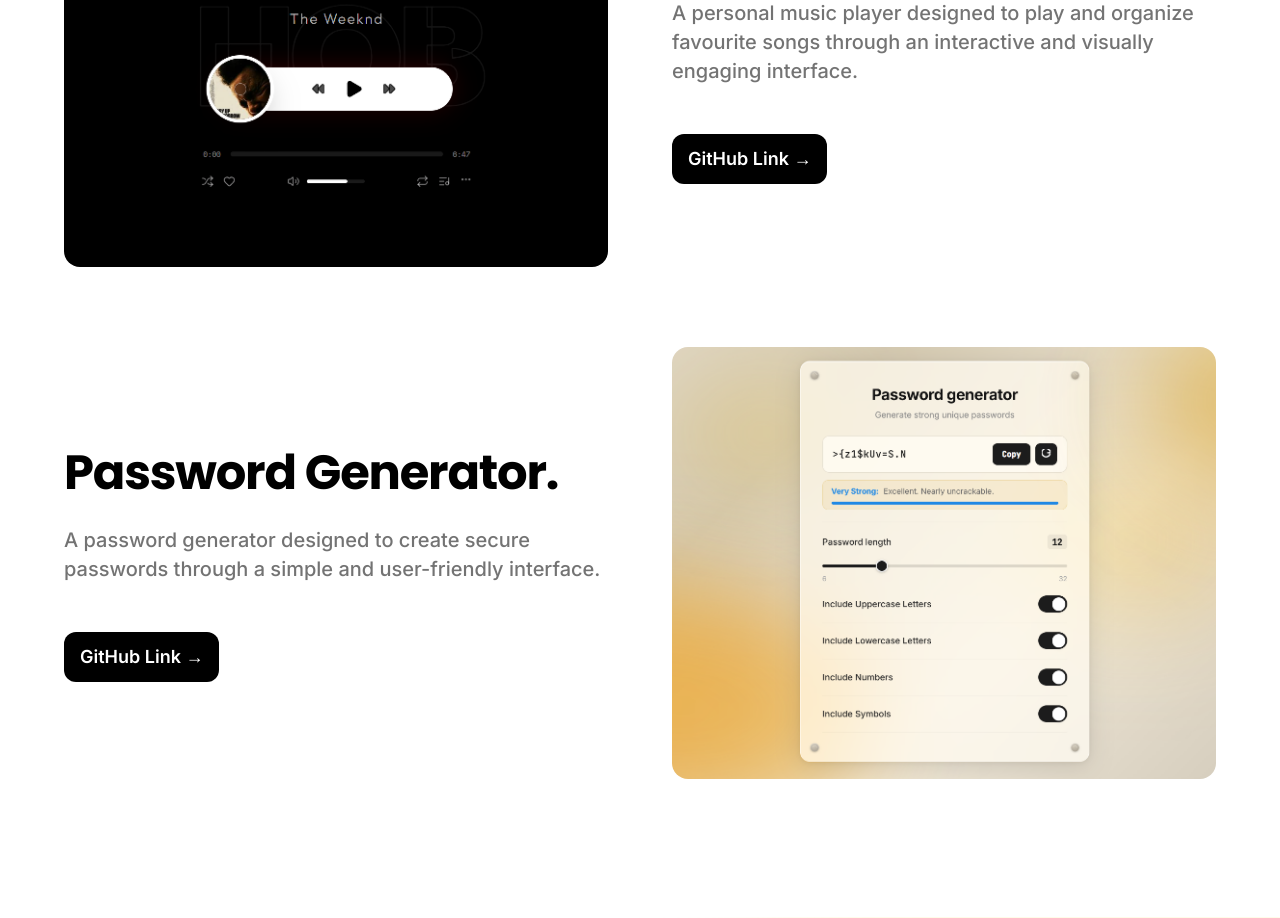
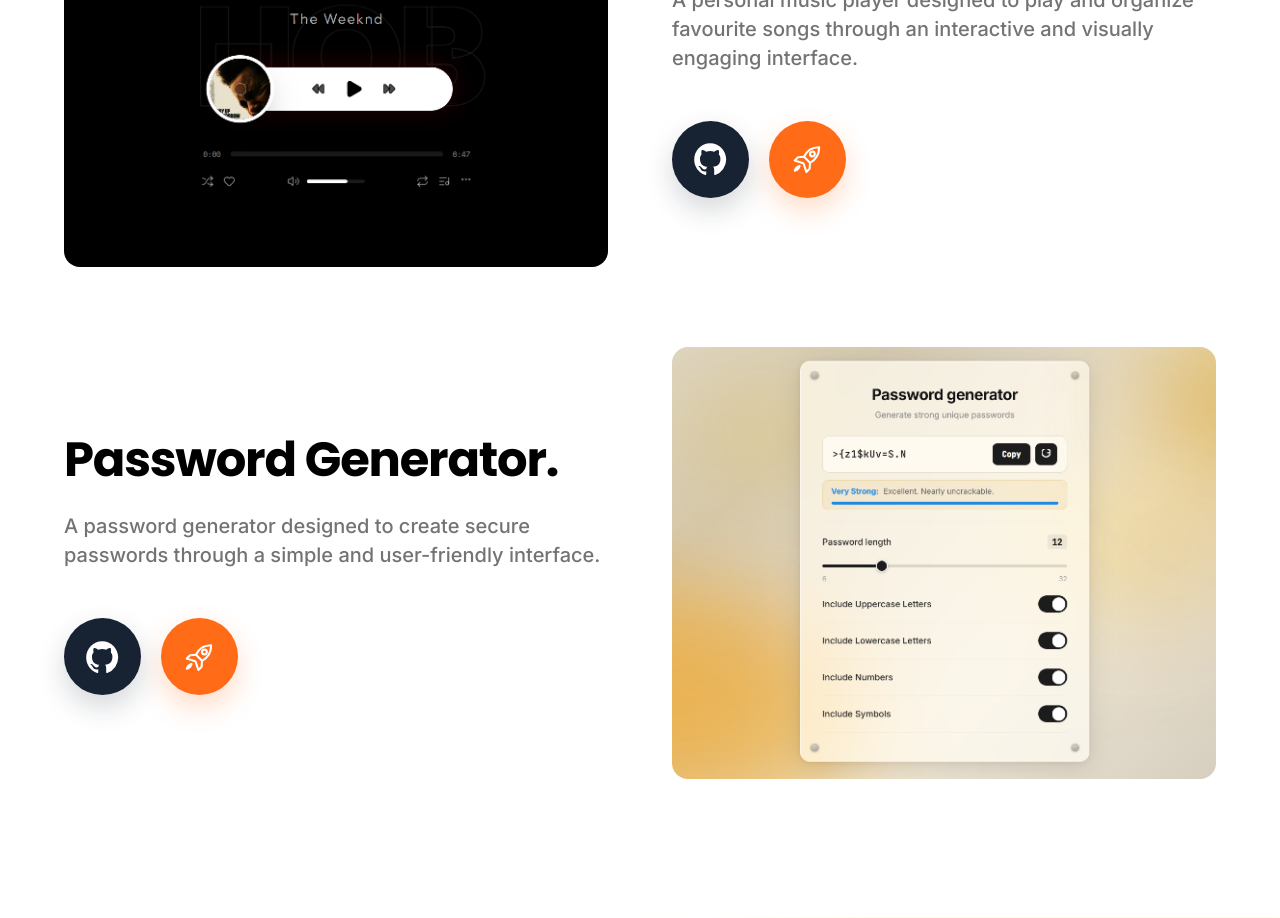
Before and after one commit to avigyanguha/avigyan_portfolio, a React app: page / in a window 1280 px wide. Shown: the part 3240-4158 px from the top of the page. Built offline with nearby package versions, Linux system fonts and the light colour scheme; the HTML template or start-up script is replaced by a standard one; a web font is replaced by a local one.

Commit message:
added demo button to project card

```diff
--- a/src/components/ProjectCard.tsx
+++ b/src/components/ProjectCard.tsx
@@ -3,6 +3,25 @@ import type { Project } from "../types";
 interface ProjectCardProps {
   project: Project;
   reverse?: boolean;
+}
+
+function GitHubIcon() {
+  return (
+    <svg aria-hidden="true" viewBox="0 0 24 24">
+      <path d="M12 2C6.48 2 2 6.58 2 12.23c0 4.51 2.87 8.34 6.84 9.69.5.1.68-.22.68-.49v-1.91c-2.78.62-3.37-1.21-3.37-1.21-.45-1.18-1.11-1.49-1.11-1.49-.91-.64.07-.62.07-.62 1 .08 1.53 1.06 1.53 1.06.89 1.56 2.34 1.11 2.91.85.09-.66.35-1.11.63-1.36-2.22-.26-4.56-1.14-4.56-5.06 0-1.12.39-2.03 1.03-2.75-.1-.26-.45-1.3.1-2.71 0 0 .84-.28 2.75 1.05A9.3 9.3 0 0 1 12 6.94a9.3 9.3 0 0 1 2.5.35c1.91-1.33 2.75-1.05 2.75-1.05.55 1.41.2 2.45.1 2.71.64.72 1.03 1.63 1.03 2.75 0 3.93-2.34 4.79-4.57 5.05.36.32.68.94.68 1.89v2.79c0 .27.18.59.69.49A10.24 10.24 0 0 0 22 12.23C22 6.58 17.52 2 12 2Z" />
+    </svg>
+  );
+}
+
+function RocketIcon() {
+  return (
+    <svg aria-hidden="true" viewBox="0 0 48 48">
+      <path d="M27.5 28.5 20 21c3.4-7.9 10.1-12 19-12-.1 8.9-4.2 15.6-11.5 19.5Z" />
+      <path d="m20 21-7.5.5-4 4L19 29m8.5-.5L27 36l-4 4-3.5-10.5" />
+      <circle cx="30.5" cy="17.5" r="3" />
+      <path d="M14.5 32.5c-3.1.8-5.2 2.9-6 6 3.1-.8 5.2-2.9 6-6Z" />
+    </svg>
+  );
 }
 
 function ProjectCard({
@@ -32,14 +51,27 @@ function ProjectCard({
           </p>
         </div>
 
+        <div className="project-actions">
           <a
             href={project.githubUrl}
             target="_blank"
             rel="noopener noreferrer"
-          className="project-github-button"
+            className="project-action-button project-action-button--github"
+            aria-label={`Open ${project.title} GitHub repository`}
           >
-          GitHub Link →
+            <GitHubIcon />
           </a>
+
+          <a
+            href={project.demoUrl}
+            target="_blank"
+            rel="noopener noreferrer"
+            className="project-action-button project-action-button--demo"
+            aria-label={`Open ${project.title} live demo`}
+          >
+            <RocketIcon />
+          </a>
+        </div>
       </div>
     </article>
   );
--- a/src/data/projects.ts
+++ b/src/data/projects.ts
@@ -9,6 +9,7 @@ export const projects: Project[] = [
       "A personal music player designed to play and organize favourite songs through an interactive and visually engaging interface.",
     image: avi8Image,
     githubUrl: "https://github.com/avigyanguha/avi-8-music-player",
+    demoUrl: "https://avi-8.vercel.app/",
   },
   {
     title: "Password Generator.",
@@ -16,5 +17,6 @@ export const projects: Project[] = [
       "A password generator designed to create secure passwords through a simple and user-friendly interface.",
     image: passwordGeneratorImage,
     githubUrl: "https://github.com/avigyanguha/password-generator",
+    demoUrl: "https://avishield.vercel.app/",
   },
 ];
--- a/src/styles/sections/Projects.css
+++ b/src/styles/sections/Projects.css
@@ -2,6 +2,11 @@
 @import "@fontsource/fredoka/700.css";
 
 .projects {
+    --project-github: #172232;
+    --project-github-hover: #121b28;
+    --project-demo: #ff6b16;
+    --project-demo-hover: #cc5612;
+
     width: 100%;
     min-height: 1286px;
     background: #ffffff;
@@ -35,7 +40,7 @@
     width: 164px;
     height: 9px;
     margin: -24px 0 40px 7px;
-     background: linear-gradient(90deg,
+    background: linear-gradient(90deg,
             #051242 0%,
             #3c4e91 100%);
 }
@@ -67,7 +72,7 @@
     flex-direction: row-reverse;
 }
 
-/* IMAGE   */
+/* IMAGE */
 
 .project-image-wrapper {
     flex: 1 1 0;
@@ -132,33 +137,68 @@
     line-height: 29px;
 }
 
-/* GITHUB BUTTON */
+/* ACTION BUTTONS (GitHub + Live demo) */
 
-.project-github-button {
-    display: inline-flex;
-    justify-content: center;
+.project-actions {
+    display: flex;
     align-items: center;
-    padding: 12px 16px;
-    background: #000000;
-    border-radius: 12px;
-    color: #ffffff;
-    font-family: "Inter", sans-serif;
-    font-size: 18px;
-    font-weight: 600;
-    line-height: 26.1px;
-    text-decoration: none;
-    transition:
-        transform 0.25s ease,
-        background 0.25s ease;
+    gap: 20px;
 }
 
-.project-github-button:hover {
-    transform: translateY(-2px);
-    background: #1a1a1a;
+.project-action-button {
+    width: clamp(76px, 6vw, 88px);
+    aspect-ratio: 1;
+    display: grid;
+    place-items: center;
+    flex: none;
+    border-radius: 50%;
+    color: #ffffff;
+    text-decoration: none;
+    transition: background-color 180ms ease;
 }
 
-.project-github-button:active {
-    transform: translateY(0);
+.project-action-button svg {
+    width: 50%;
+    height: auto;
+}
+
+/* GitHub */
+
+.project-action-button--github {
+    background: var(--project-github);
+    box-shadow: 0 12px 28px rgb(23 34 50 / 18%);
+}
+
+.project-action-button--github svg {
+    fill: currentColor;
+}
+
+.project-action-button--github:hover {
+    background: var(--project-github-hover);
+}
+
+/* Live demo */
+
+.project-action-button--demo {
+    background: var(--project-demo);
+    box-shadow: 0 12px 28px rgb(255 107 22 / 24%);
+}
+
+.project-action-button--demo svg {
+    fill: none;
+    stroke: currentColor;
+    stroke-linecap: round;
+    stroke-linejoin: round;
+    stroke-width: 2.6;
+}
+
+.project-action-button--demo:hover {
+    background: var(--project-demo-hover);
+}
+
+.project-action-button:focus-visible {
+    outline: 3px solid var(--project-demo);
+    outline-offset: 4px;
 }
 
 /* TABLET */
@@ -241,9 +281,11 @@
         font-size: 17px;
         line-height: 26px;
     }
-    .project-github-button {
-        font-size: 17px;
-        line-height: 25px;
+    .project-actions {
+        gap: 16px;
+    }
+    .project-action-button {
+        width: 64px;
     }
 }
 
@@ -265,3 +307,10 @@
         line-height: 25px;
     }
 }
+
+@media (prefers-reduced-motion: reduce) {
+    .project-action-button,
+    .project-image {
+        transition: none;
+    }
+}
--- a/src/types/index.ts
+++ b/src/types/index.ts
@@ -3,6 +3,7 @@ export interface Project {
   description: string;
   image: string;
   githubUrl: string;
+  demoUrl: string;
 }
 
 export interface Organization {
```
Also changed, not shown: src/components/SectionHeading.tsx (deleted), src/components/SocialLinks.tsx (deleted). Lines whose indentation alone changed are shown as unchanged.
